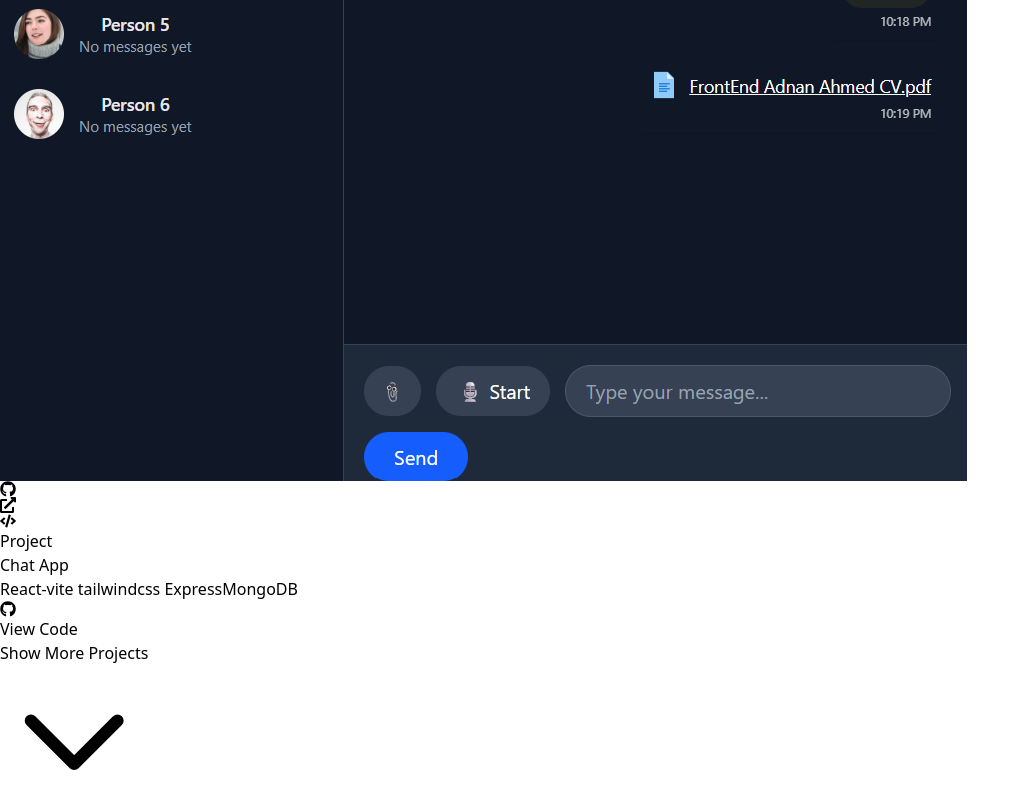
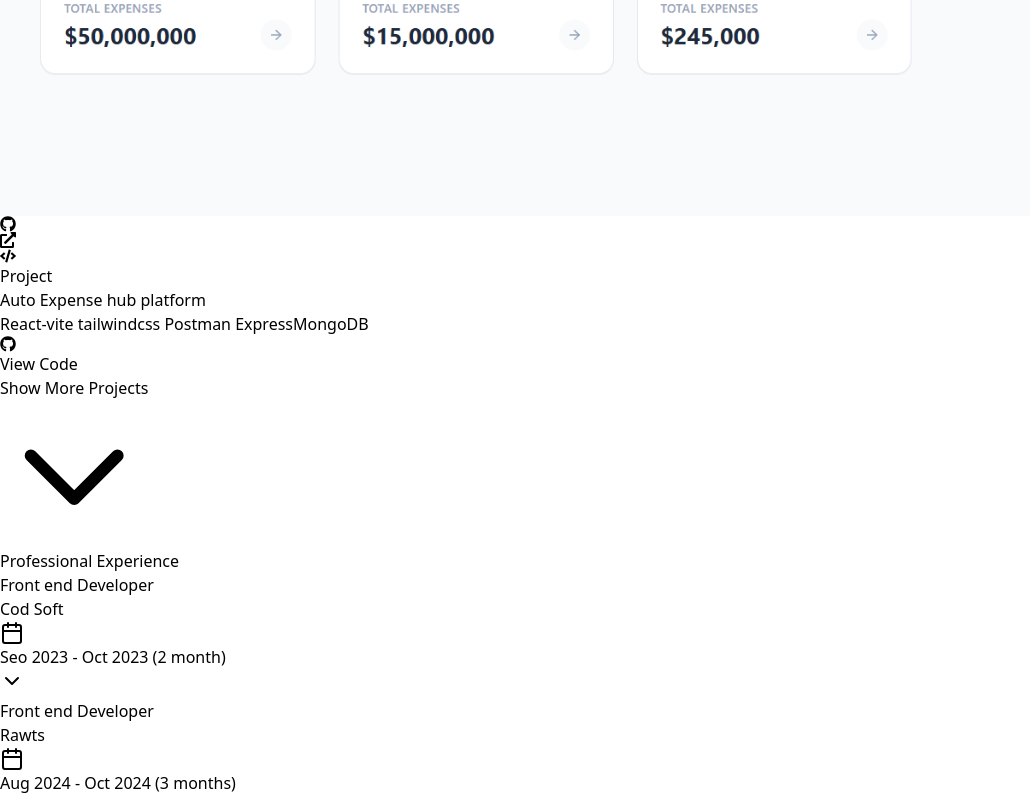
Before and after one commit to AdnanAhmed04/PortFolio, a React (Vite) app: page / in a window 1280 px wide. Shown: the part 6370-7167 px from the top of the page, without its empty margins (0-1030 px from the left). Built offline with nearby package versions, Linux system fonts and the light colour scheme.

Commit message:
autoexpense_hub project addition

```diff
--- a/src/App.jsx
+++ b/src/App.jsx
@@ -71,6 +71,8 @@ import movie from '../src/Componets/my_projects/movie.png';
 import chat from '../src/Componets/my_projects/chat.png';
 import trip from '../src/Componets/my_projects/trip.png';
 import erp from '../src/Componets/my_projects/erp.png';
+import autoexpense_hub from '../src/Componets/my_projects/autoexpense_hub.png';
+
 
 // finchart
 
@@ -250,6 +252,10 @@ function App() {
     {
       img: trip,
       title: 'Trip planning platform using Figma, MERN stack, & LLM',
+    },
+    {
+      img: autoexpense_hub,
+      title: 'Auto Expense hub platform using React-vite tailwindcss Postman Express and MongoDB',
     },
     {
       img: chat,
```
